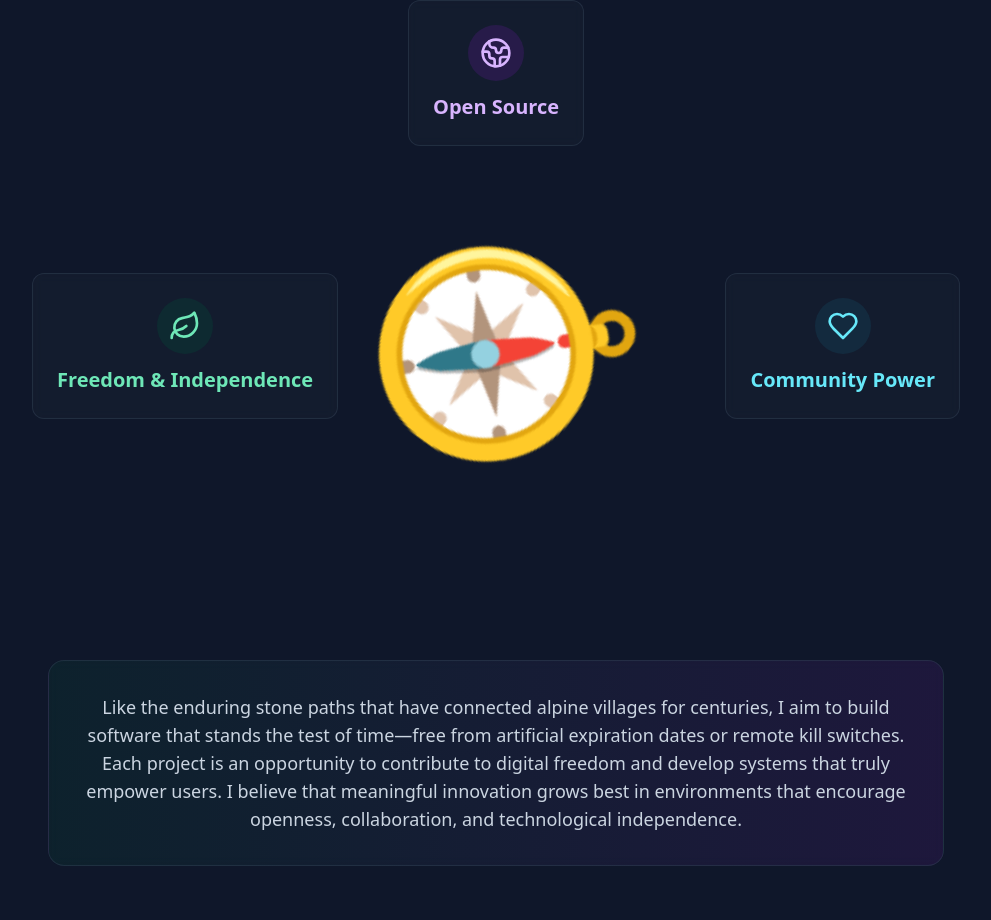
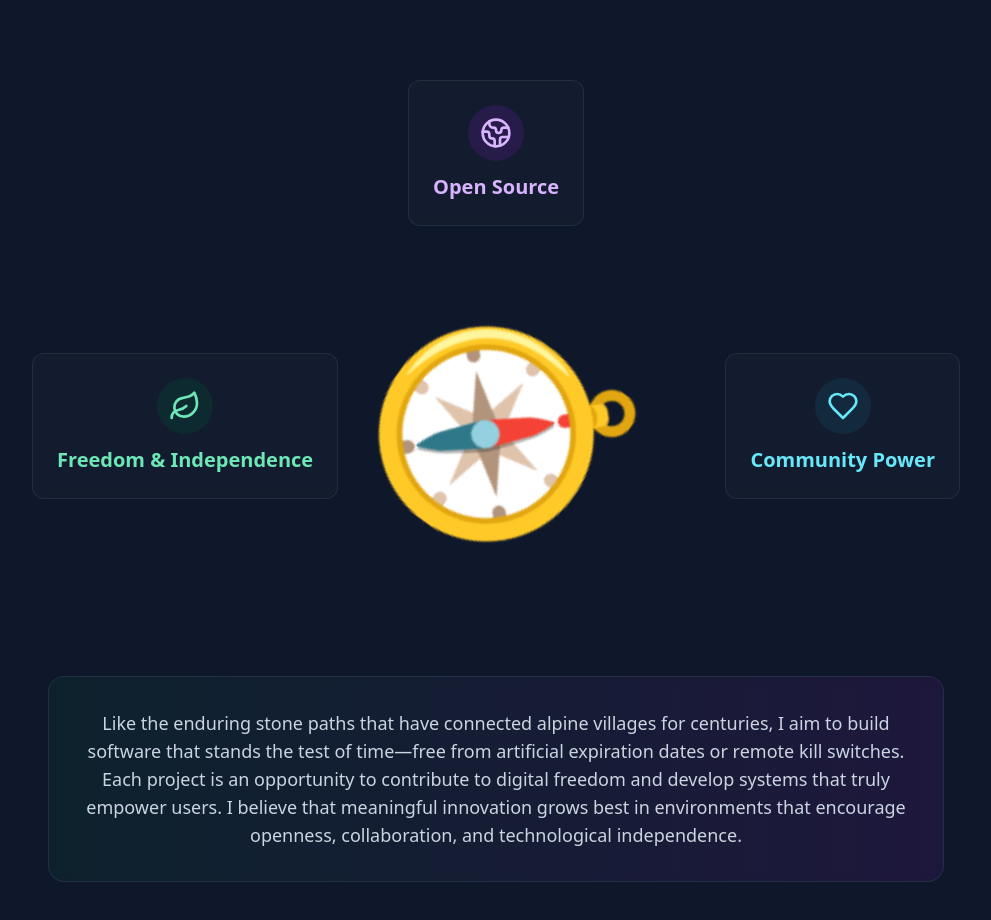
Before and after one commit to nordwestt/nordwestt.github.io, a Next.js app: page / in a window 1280 px wide. Shown: the part 4778-5698 px from the top of the page, without its empty margins (144-1135 px from the left). Built offline with nearby package versions, Linux system fonts and the light colour scheme; a web font is replaced by a local one.

Commit message:
Update margins

```diff
--- a/app/page.tsx
+++ b/app/page.tsx
@@ -515,10 +515,10 @@ export default function NordWestWebsite() {
       {/* Philosophy Section */}
       <section className="py-16 md:py-32 px-4 md:px-6 relative">
         <div className="max-w-4xl mx-auto text-center">
-          <h2 className="text-3xl md:text-4xl lg:text-5xl font-bold mb-16 md:mb-32 chromatic-text rgb-glitch">Guiding Principles</h2>
+          <h2 className="text-3xl md:text-4xl lg:text-5xl font-bold md:mb-32 chromatic-text rgb-glitch">Guiding Principles</h2>
 
           {/* Compass Animation Container */}
-          <div className="relative h-[450px] sm:h-[500px] mb-8 md:mb-16">
+          <div className="relative h-[450px] sm:h-[500px] mt-20">
             {/* Core Values */}
             {/* Left Value - Freedom & Independence */}
             <div className="absolute left-[5%] sm:left-0 top-1/2 -translate-y-1/2 transform sm:-translate-x-4 w-[30%] sm:w-auto group">
@@ -581,7 +581,7 @@ export default function NordWestWebsite() {
           </div>
 
           <div
-            className={`mt-8 md:mt-16 p-6 md:p-8 ${
+            className={`p-6 md:p-8 ${
               isDarkMode
                 ? "bg-gradient-to-r from-emerald-900/20 to-purple-900/20 border-slate-700/50"
                 : "bg-gradient-to-r from-emerald-50 to-purple-50 border-stone-200"
```
